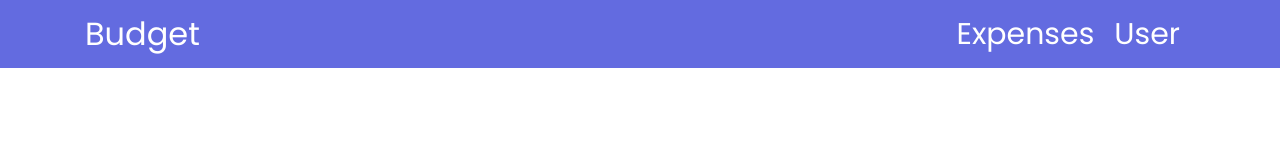
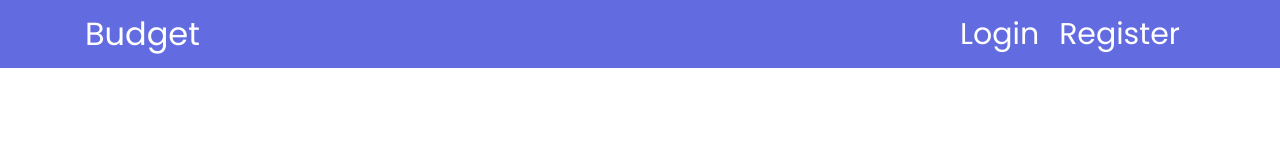
Before and after one commit to JasonDollar/Budget-app-frontend, a React (Create React App) app: page / in a window 1280 px wide. Shown: the top 160 px of the page. Built offline with nearby package versions, Linux system fonts and the light colour scheme.

Commit message:
useIsUserLogged hook

```diff
--- a/src/App.tsx
+++ b/src/App.tsx
@@ -23,14 +23,15 @@ import { getTheme } from './components/styles/theme'
 import Header from './components/Header'
 import Total from './components/Total'
 import { selectNotifications } from './store/selectors/ui'
-import { selectUserData } from './store/selectors/user'
+import { useIsUserLogged } from './hooks/useIsUserLogged'
+// import { selectUserData } from './store/selectors/user'
 // import { showNotification } from './store/actions/ui'
 
 function App() {
   const [totalComponentHeight, setTotalComponentHeight] = useState(0)
   // const [userExists, setUserExists] = useState(false)
   const notifications = useSelector(selectNotifications)
-  const user = useSelector(selectUserData)
+  const userLogged = useIsUserLogged()
   const dispatch = useDispatch()
 
   const [themeId, changeThemeId] = useState(() => {
@@ -77,7 +78,7 @@ function App() {
           <Header totalComponentHeight={totalComponentHeight}/>
           <div className="desktopContainer">
           <Switch>
-            {!user?.email ? (
+            {!userLogged ? (
               <>
                 <Route path="/register" exact>
                   <Register />
@@ -93,7 +94,7 @@ function App() {
 
             <Route path="/">
               {/* redirect to expenses page immediately */}
-              {user?.email ? (
+              {userLogged ? (
                 <>
                   <Total totalComponentHeight={totalComponentHeight} setTotalComponentHeight={setTotalComponentHeightFunc}/>
                   <Switch>
--- a/src/components/Nav.tsx
+++ b/src/components/Nav.tsx
@@ -1,5 +1,6 @@
 import React from 'react'
 import { NavLink } from 'react-router-dom'
+import { useIsUserLogged } from '../hooks/useIsUserLogged'
 
 import { NavList, Backdrop } from './styles/Nav'
 
@@ -10,6 +11,8 @@ interface Props {
 }
 
 const Nav: React.FC<Props> = ({ isOpen, toggleNavOpen, handleLinkClick }) => {
+  const userLogged = useIsUserLogged()
+
   return (
     <>
       <Backdrop isOpen={isOpen} onClick={toggleNavOpen}/>
@@ -17,12 +20,28 @@ const Nav: React.FC<Props> = ({ isOpen, toggleNavOpen, handleLinkClick }) => {
         <li className="onlyMobile">
           <button onClick={toggleNavOpen} className="closeMenu">Close</button>
         </li>
+        {userLogged ? (
+          <>
             <li>
               <NavLink to="/" onClick={handleLinkClick}>Expenses</NavLink>
             </li>
             <li>
               <NavLink to="/user" onClick={handleLinkClick}>User</NavLink>
             </li>
+          </>
+
+        ) : null}
+        {!userLogged ? (
+          <>
+            <li>
+              <NavLink to="/login" onClick={handleLinkClick}>Login</NavLink>
+            </li>
+            <li>
+              <NavLink to="/register" onClick={handleLinkClick}>Register</NavLink>
+            </li>
+          </>
+
+        ) : null}
         {/* <li>
           <NavLink to="/">Menu item 2</NavLink>
         </li>
--- /dev/null
+++ b/src/hooks/useIsUserLogged.ts
@@ -0,0 +1,9 @@
+// import { useState } from 'react'
+import { useSelector } from "react-redux"
+import { selectUserData } from '../store/selectors/user'
+
+export const useIsUserLogged = () => {
+  const user = useSelector(selectUserData)
+
+  return !!user?.email
+}
```
Lines whose indentation alone changed are shown as unchanged.
